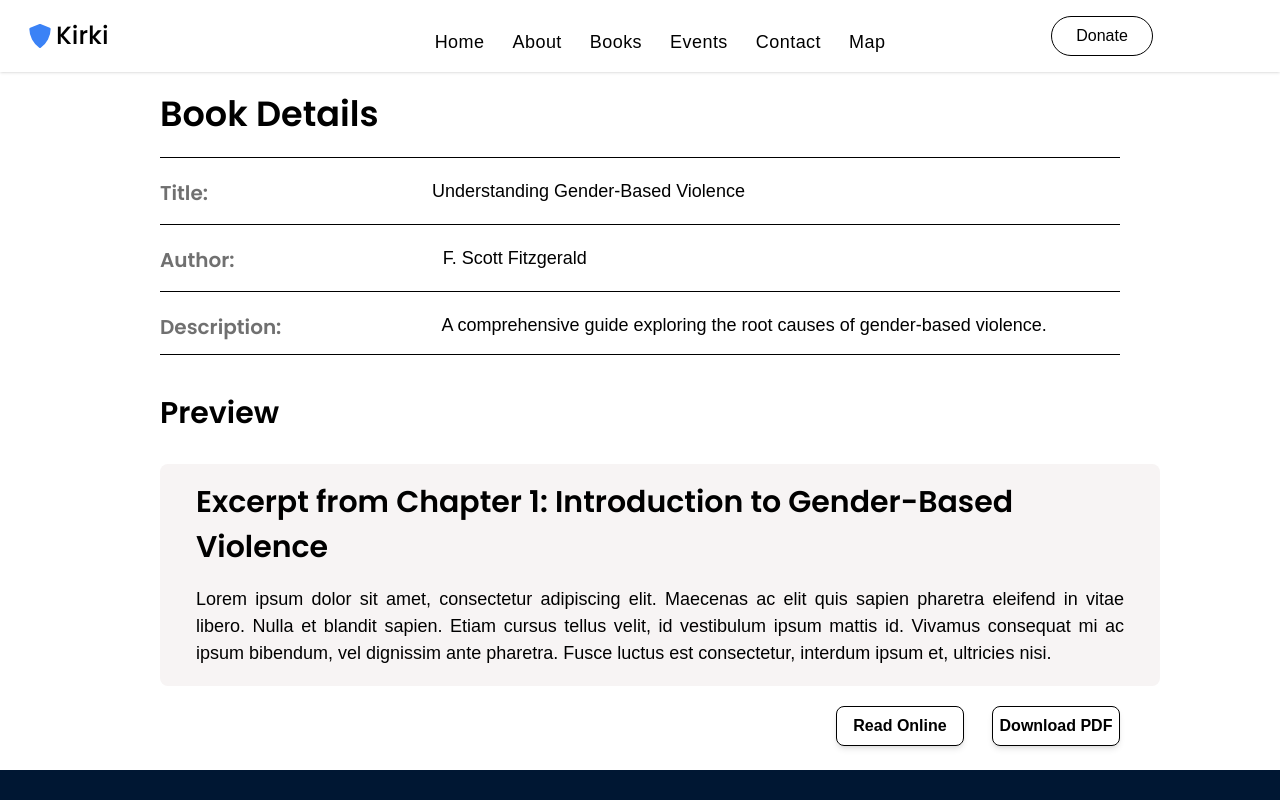
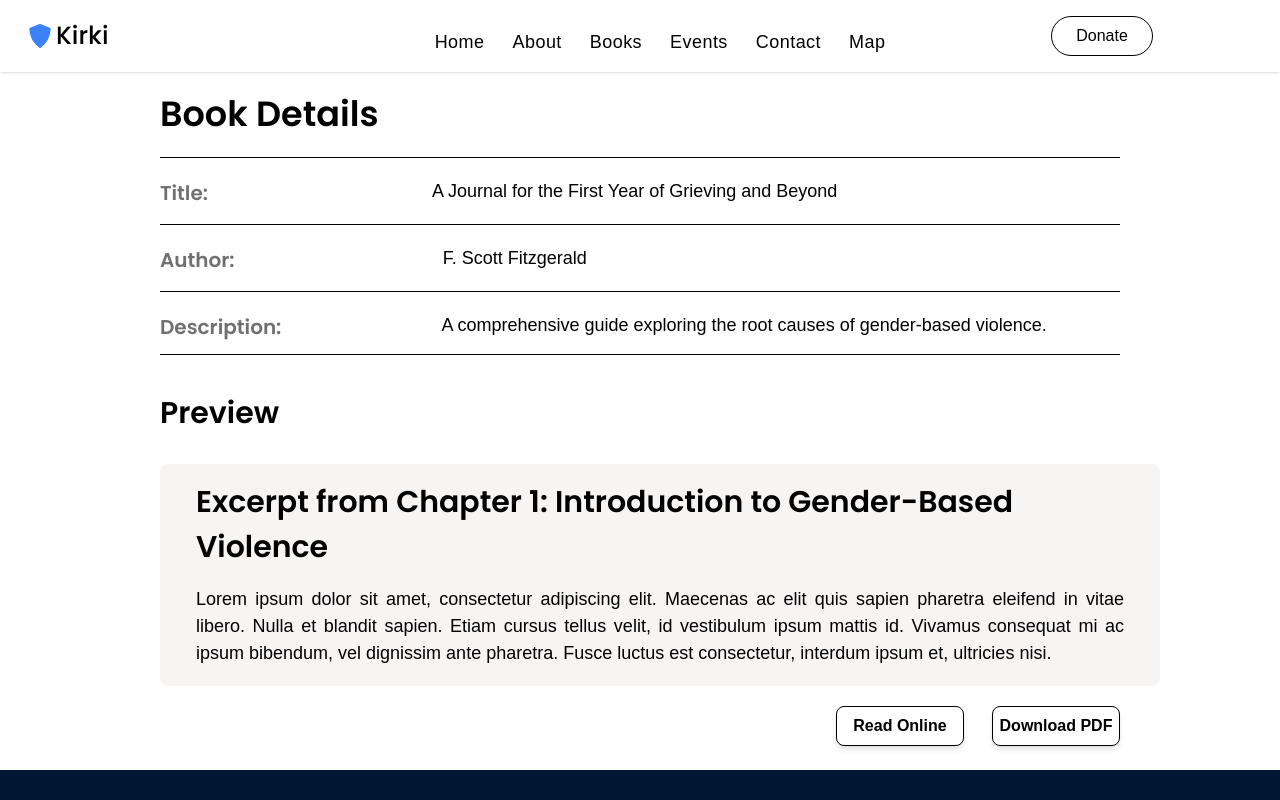
Before and after one commit to Jerryvic911/Justice, a Next.js app: page /books/1 in a window 1280 px wide. Shown: the top 800 px of the page. Built offline with nearby package versions, Linux system fonts and the light colour scheme.

Commit message:
added downloadable file

```diff
--- a/src/app/books/page.jsx
+++ b/src/app/books/page.jsx
@@ -1,5 +1,5 @@
 'use client';
-import { useState, useEffect , useRef} from 'react';
+import { useState, useEffect, useRef } from 'react';
 import { useRouter } from 'next/navigation';
 import booksData from '../../data/books.data.json';
 import Image from 'next/image';
@@ -79,6 +79,17 @@ export default function BooksPage() {
     window.scrollTo(0, 0);
   }, []); // Empty dependency array ensures it runs only on mount
 
+  const handleDownload = (url) => {
+    const link = document.createElement('a');
+    link.href = url;
+    link.setAttribute('download', '');
+    link.setAttribute('target', '_blank');
+    document.body.appendChild(link);
+    link.click();
+    document.body.removeChild(link);
+  };
+
+
   return (
     <PageWrapper> {/* Wrap the content with PageWrapper */}
       <div className="px-4 md:px-8 lg:px-16">
@@ -150,17 +161,17 @@ export default function BooksPage() {
 
           {/* Book Cards Section */}
           <div className="grid grid-cols-1 md:grid-cols-2 lg:grid-cols-2 gap-6 flex-1 pb-10">
-            {books.filter(isBookFiltered).map(({ id, title, description, language, topic, type }) => {
-            // Check if the book is in view
+            {books.filter(isBookFiltered).map(({ id, title, description, language, topic, downloadUrl, ReadmoreUrl }) => {
+              // Check if the book is in view
 
               return (
                 <motion.div
                   ref={ref} // Attach the ref
                   key={id}
                   className='bg-white w-full max-w-[350px] h-[530px] mx-auto rounded-lg border border-gray-300 p-4 shadow-md transition-transform duration-200 ease-in-out hover:scale-105 hover:shadow-lg flex flex-col justify-between'
-                  onClick={() => router.push(`/books/${id}`)}
+                  // onClick={() => router.push(`/books/${id}`)}
                   initial={{ opacity: 0, scale: 0.5, x: 100 }} // Slide in from the right
-                  animate={ { opacity: 1, scale: 1, x: 0 } } // Animate when in view
+                  animate={{ opacity: 1, scale: 1, x: 0 }} // Animate when in view
                   exit={{ opacity: 0, scale: 1.5, x: 100 }} // Slide out to the right
                   transition={{ duration: 0.5 }} // Slide-in duration
                 >
@@ -180,12 +191,20 @@ export default function BooksPage() {
                     </div>
                   </div>
                   <div className='grid grid-cols-2 gap-3 mt-auto'>
-                    <button className='border-black font-popins font-semibold border h-8 rounded-lg shadow-md hover:bg-gray-100'>
+                    <a href={ReadmoreUrl}
+                    target='_blank'
+                    className='border-black pl-6 pt-1 font-popins font-semibold border h-8 rounded-lg shadow-md hover:bg-gray-100'>
                       Read Online
-                    </button>
-                    <button className='border-black font-popins font-semibold border h-8 rounded-lg shadow-md hover:bg-gray-100'>
+                    </a>
+                    <a
+                      href={downloadUrl}
+                      className='border-black pl-8 pt-1  font-popins font-semibold border h-8 rounded-lg shadow-md hover:bg-gray-100'
+                      download // This triggers the download
+                      target="_blank" // Optional: opens in a new tab
+                      rel="noopener noreferrer" // Security for opening in new tabs
+                    >
                       Download
-                    </button>
+                    </a>
                   </div>
                 </motion.div>
               );
--- a/src/data/books.data.json
+++ b/src/data/books.data.json
@@ -1,6 +1,18 @@
+
 [
-  { "id": 1, "title": "Understanding Gender-Based Violence", "author": "F. Scott Fitzgerald", "description": "A comprehensive guide exploring the root causes of gender-based violence.", "language": ["English"], "topic": "Gender Based Violence", "type": ["eBook"], "preview":"Excerpt from Chapter 1: Introduction to Gender-Based Violence"},
-  { "id": 2, "title": "Crime Prevention in Nigerian Communities", "author": "Harper Lee", "description": "This book highlights strategies for individuals and communities to prevent crime in Kaduna State.", "language": ["English"], "topic": "Crime Prevention", "type": ["eBook"] },
+  {
+    "id": 1,
+    "title": "A Journal for the First Year of Grieving and Beyond",
+    "author": "F. Scott Fitzgerald",
+    "description": "A comprehensive guide exploring the root causes of gender-based violence.",
+    "language": ["English"],
+    "topic": "Gender Based Violence",
+    "type": ["eBook"],
+    "preview": "Excerpt from Chapter 1: Introduction to Gender-Based Violence",
+    "downloadUrl": "https://dl.dropboxusercontent.com/sh/d6plg2q4oydvpcs/AAClLZYtblkAwxISK4li8SLAa/Archivos%20Infobooks%20ING/Temas/562%20Libros%20para%20superar%20un%20duelo/4.%20Understanding%20Your%20Grief%20One%20Day%20at%20a%20Time%20Author%20Alan%20D%20Wolfelt.pdf?dl=1",
+    "ReadmoreUrl": "https://www.infobooks.org/free-pdf-books/self-improvement/overcome-grief/"
+  },
+    { "id": 2, "title": "Crime Prevention in Nigerian Communities", "author": "Harper Lee", "description": "This book highlights strategies for individuals and communities to prevent crime in Kaduna State.", "language": ["English"], "topic": "Crime Prevention", "type": ["eBook"] },
   { "id": 3, "title": "Empowering Women: Security Tips", "author": "George Orwell", "description": "This guide provides practical safety tips for women to reduce the risk of violence", "language": ["English", "Hausa"], "topic": "Security", "type": ["Guide"] },
   { "id": 4, "title": "Legal Rights for Survivors of Violence", "author": "George ", "description": "A legal handbook for survivors of gender-based violence in Nigeria, outlining legal support.", "language": ["English"], "topic": "Security", "type": ["Article"] }
 ]
```
Also changed, not shown: src/app/books/Boxer.png (added).
